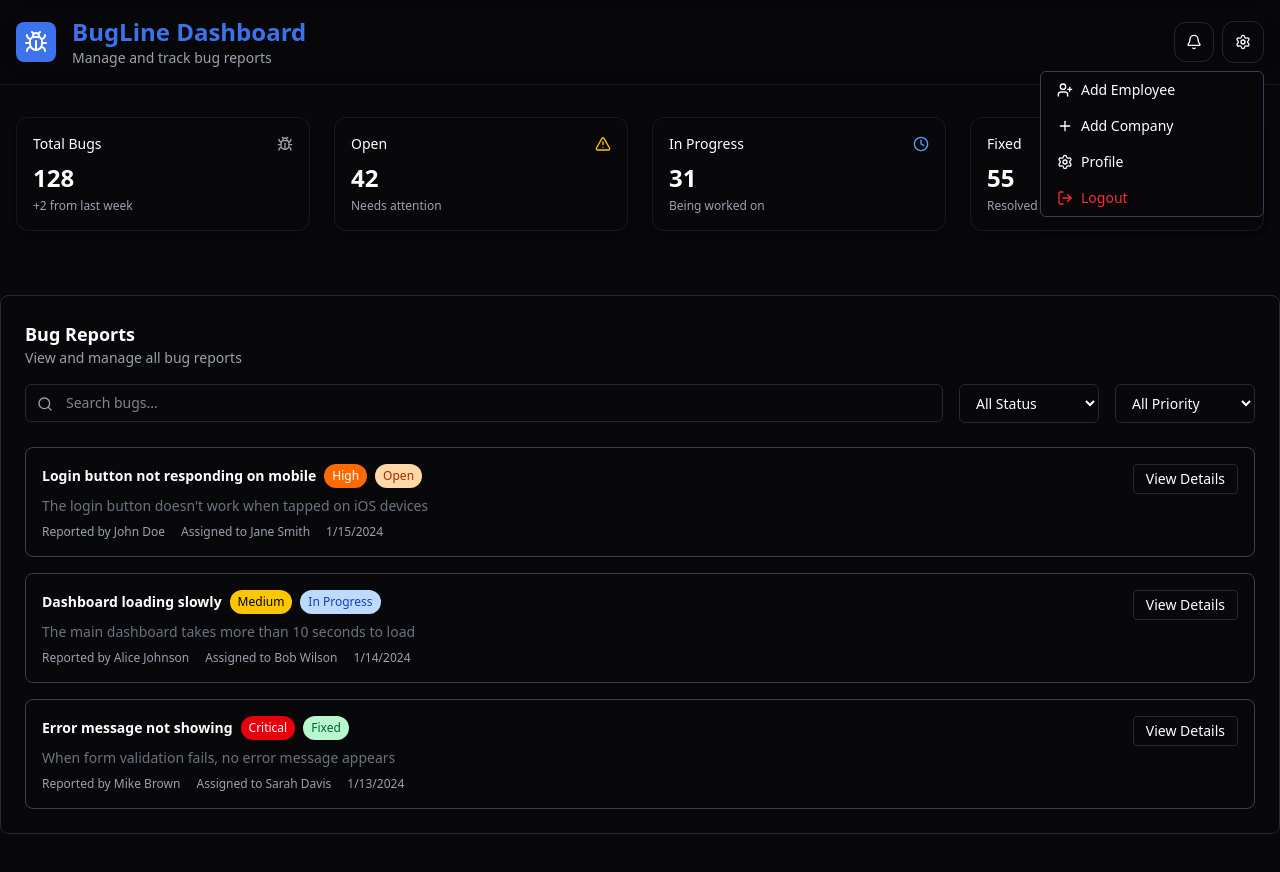
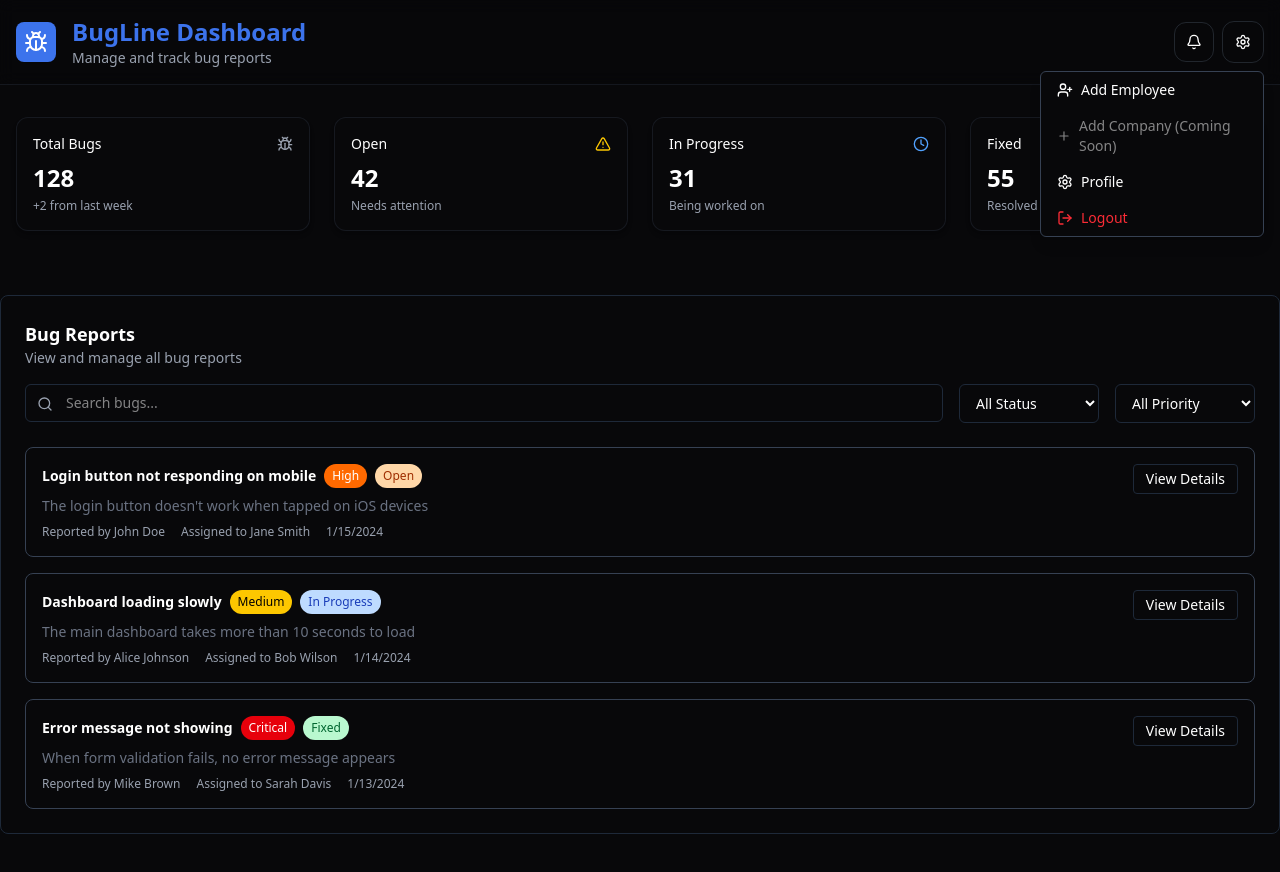
Before and after one commit to vinay8962/bugline, a React (Vite) app in the folder packages/client/: page /dashboard in a window 1280 px wide. Both pictures are taken after a click on the button 1243 px from the left and 42 px from the top of the page. Built offline with nearby package versions, Linux system fonts and the light colour scheme; no server answers.

Commit message:
some bug fixing

```diff
--- a/packages/client/src/pages/Dashboard/Dashboard.jsx
+++ b/packages/client/src/pages/Dashboard/Dashboard.jsx
@@ -34,6 +34,7 @@ const Dashboard = () => {
       document.removeEventListener("mousedown", handler);
     };
   }, []);
+
   const logout = () => {
     try {
       // Google logout
@@ -172,6 +173,9 @@ const Dashboard = () => {
               <div className="relative inline-block text-left" ref={menuRef}>
                 <button
                   onClick={() => setOpen(!open)}
+                  aria-expanded={open}
+                  aria-haspopup="true"
+                  aria-label="User settings menu"
                   className="p-3 rounded-xl border border-gray-600/40 bg-background/50 backdrop-blur hover:bg-gray-700 "
                 >
                   <Settings className="h-4 w-4 text-white" />
@@ -180,16 +184,20 @@ const Dashboard = () => {
                   <div className="absolute right-0 mt-2 w-56 bg-primary border border-gray-700 rounded-md shadow-lg backdrop-blur-xl z-50 overflow-visible">
                     <ul className=" text-sm text-white">
                       <li>
-                        <p
+                        <button
                           onClick={() => setShowModal(true)}
-                          className="flex items-center px-4 py-2 hover:bg-gray-800"
+                          className="flex w-full items-center px-4 py-2 hover:bg-gray-800"
                         >
                           <UserPlus className="h-4 w-4 mr-2" /> Add Employee
-                        </p>
+                        </button>
                       </li>
                       <li>
-                        <Link className="flex items-center px-4 py-2 hover:bg-gray-800 text-white">
-                          <Plus className="h-4 w-4 mr-2" /> Add Company
+                        <Link
+                          onClick={(e) => e.preventDefault()}
+                          className="flex items-center px-4 py-2 hover:bg-gray-800 text-white opacity-50 cursor-not-allowed"
+                        >
+                          <Plus className="h-4 w-4 mr-2" /> Add Company (Coming
+                          Soon)
                         </Link>
                       </li>
                       <li>
```
